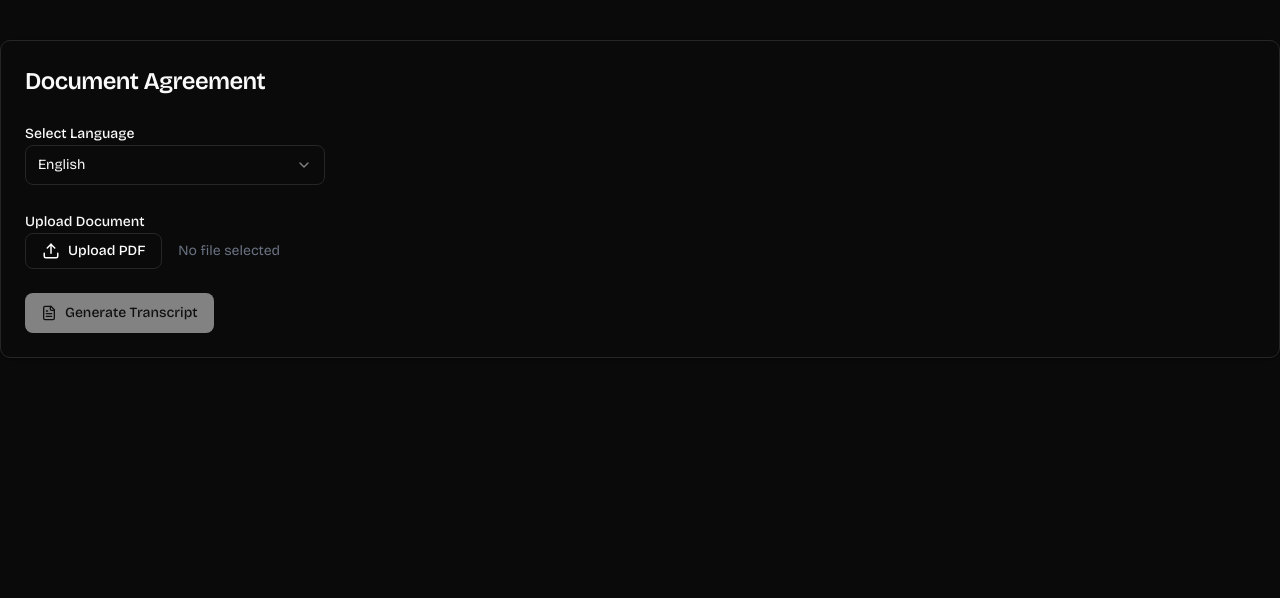
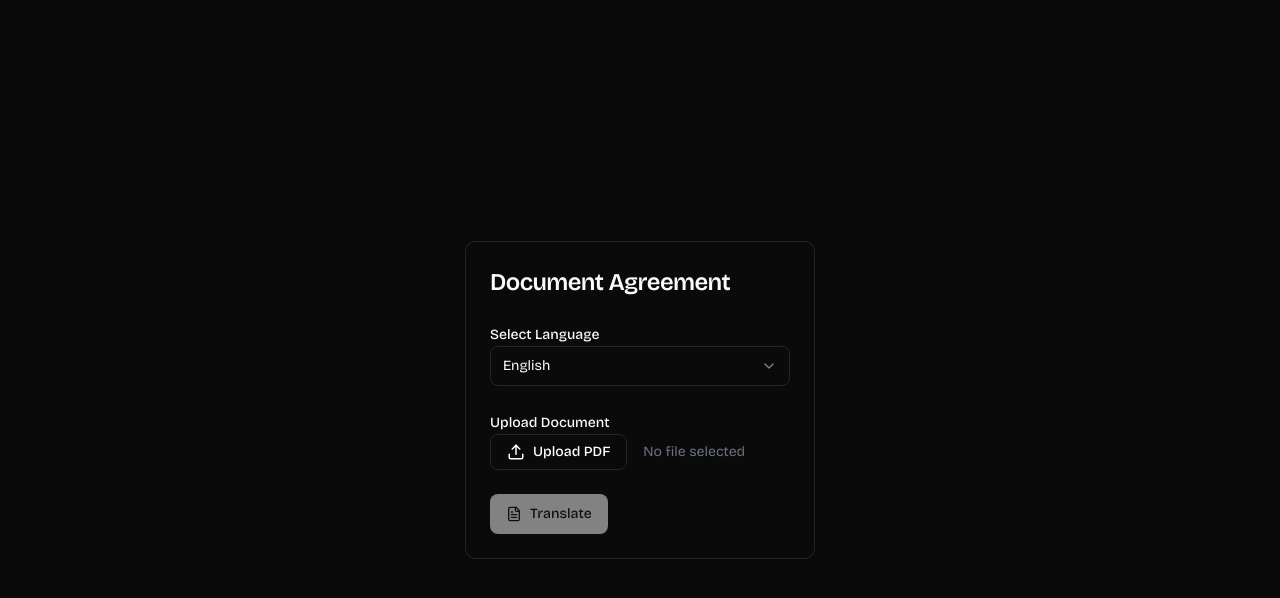
Before and after one commit to ItsSpirax/Cyber-Cypher-4.0-Finals, a React (Vite) app in the folder Frontend/: page /agreement in a window 1280 px wide. Shown: the top 598 px of the page. Built offline with nearby package versions, Linux system fonts and the light colour scheme.

Commit message:
Agreeemtn

```diff
--- a/Frontend/src/pages/Agreement.jsx
+++ b/Frontend/src/pages/Agreement.jsx
@@ -86,8 +86,8 @@ const Agreement = () => {
     };
 
     return (
-        <div className="container mx-auto py-10">
-            <Card>
+        <div className="mx-auto w-min flex h-screen align-middle">
+            <Card className="my-auto">
                 <CardHeader>
                     <CardTitle className="text-2xl">
                         Document Agreement
@@ -149,7 +149,7 @@ const Agreement = () => {
                         ) : (
                             <FileText size={18} />
                         )}
-                        {isUploading ? "Uploading..." : "Generate Transcript"}
+                        {isUploading ? "Uploading..." : "Translate"}
                     </Button>
                 </CardContent>
             </Card>
--- a/Frontend/src/pages/Home.jsx
+++ b/Frontend/src/pages/Home.jsx
@@ -5,7 +5,7 @@ import FeatureCard from "@/components/feature-card";
 import { WorldMap } from "@/components/ui/world-map";
 import { useTranslation } from "react-i18next";
 import "@/i18n";
-import { AIChat } from "./components/ai-chat";
+import { AIChat } from "../components/ai-chat";
 
 const HomePage = () => {
     const { t } = useTranslation();
@@ -14,7 +14,7 @@ const HomePage = () => {
         <div className="min-h-screen bg-black text-white">
             <header className="container mx-auto py-6 px-4 flex justify-between items-center">
                 <div className="flex items-center gap-2">
-                    <Home className="h-8 w-8 text-primary" />
+                <Home className="h-8 w-8 text-primary" />
                     <span className="text-xl font-bold">
                         {t("header.brand")}
                     </span>
```
